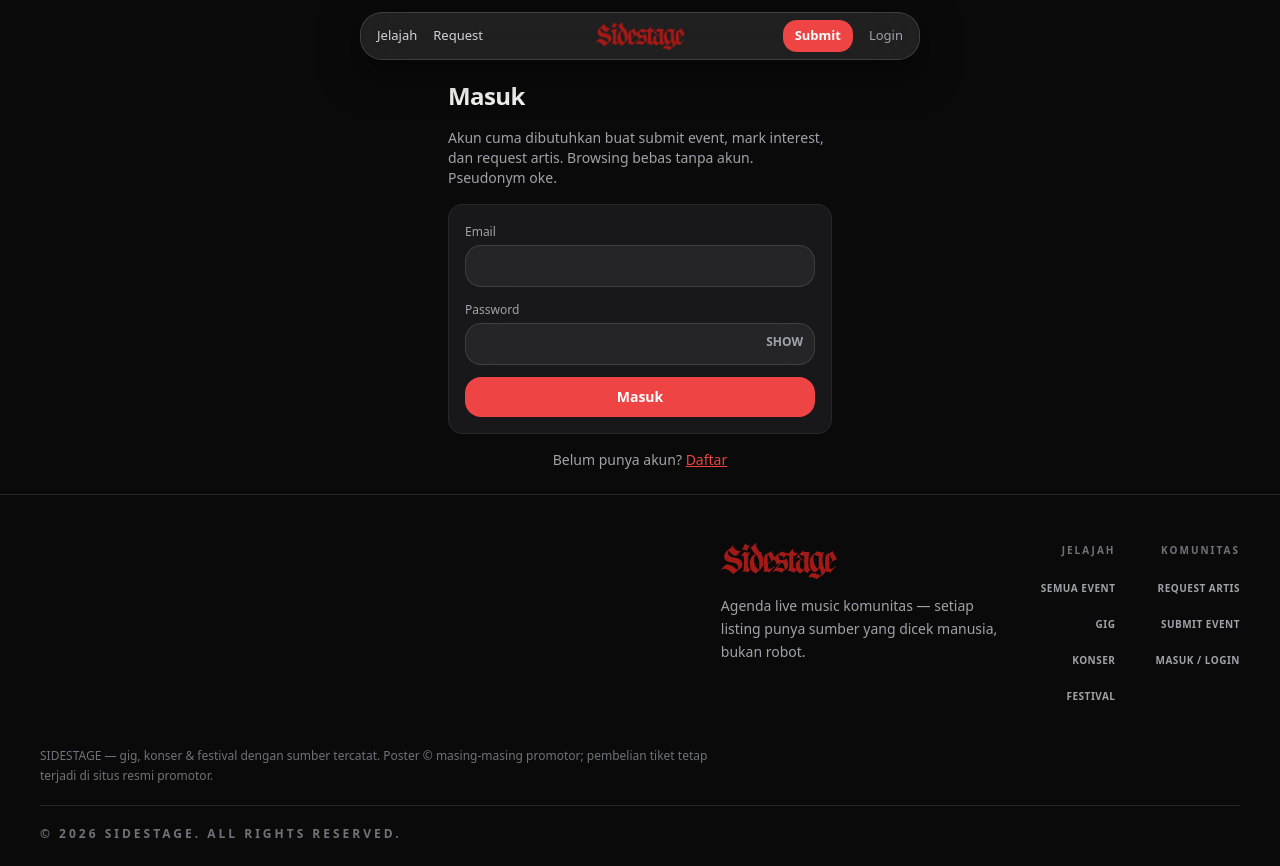
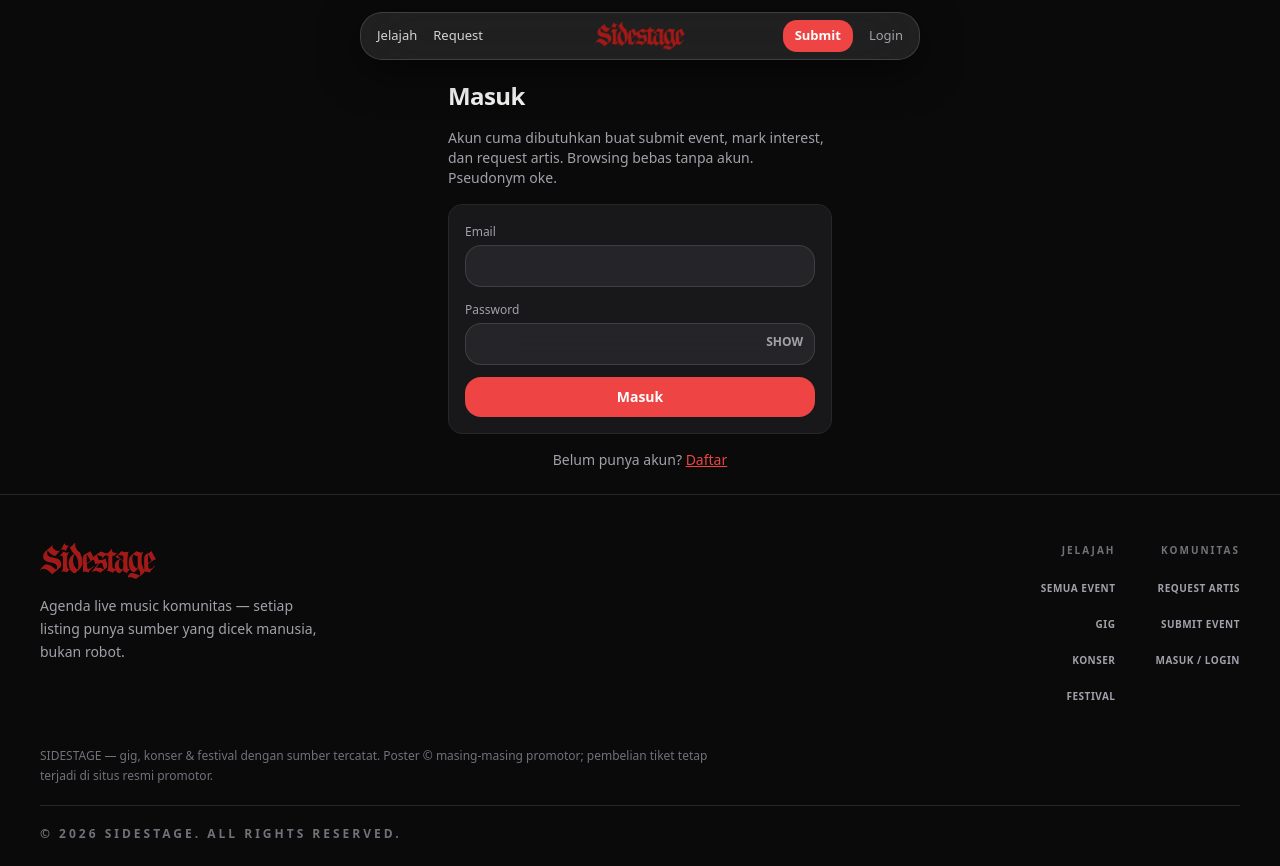
Before and after one commit to zephyrxeth/panggung, a Next.js app: page /login in a window 1280 px wide. Built offline with nearby package versions, Linux system fonts and the light colour scheme.

Commit message:
Footer: keep brand block left-aligned, navs pinned right

```diff
--- a/src/app/layout.tsx
+++ b/src/app/layout.tsx
@@ -39,7 +39,7 @@ export default function RootLayout({ children }: { children: React.ReactNode })
 
         {/* footer — 4 kolom ala referensi */}
         <footer className="border-t border-zinc-800 pt-12 pb-6 px-4 pb-24 sm:pb-6">
-          <div className="max-w-[1200px] mx-auto grid gap-10 sm:grid-cols-[1.6fr_auto_auto] sm:justify-items-end">
+          <div className="max-w-[1200px] mx-auto grid gap-10 sm:grid-cols-[1fr_auto_auto]">
             <div>
               <img src="/brand/wordmark-red.png" alt="SIDESTAGE" className="h-9 w-auto" />
               <p className="text-sm text-zinc-400 mt-4 max-w-[280px] leading-relaxed">Agenda live music komunitas — setiap listing punya sumber yang dicek manusia, bukan robot.</p>
```
